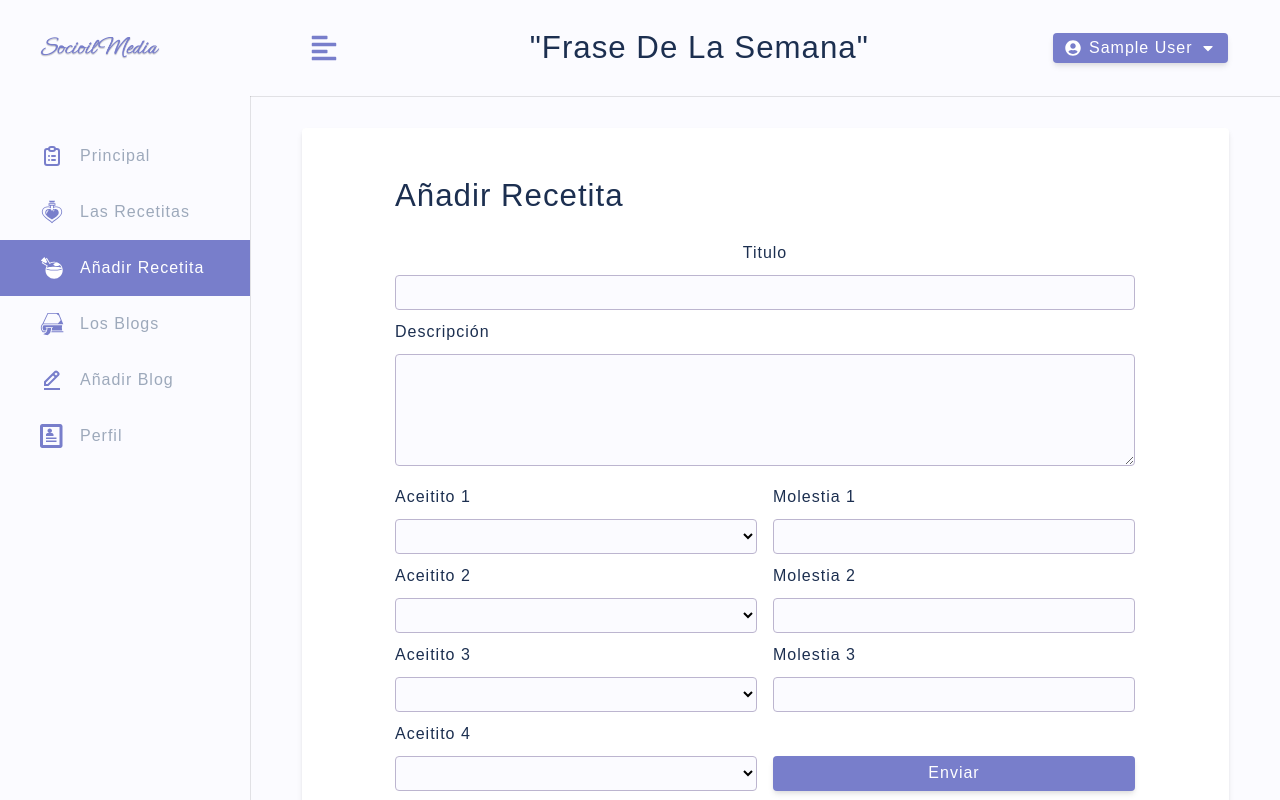
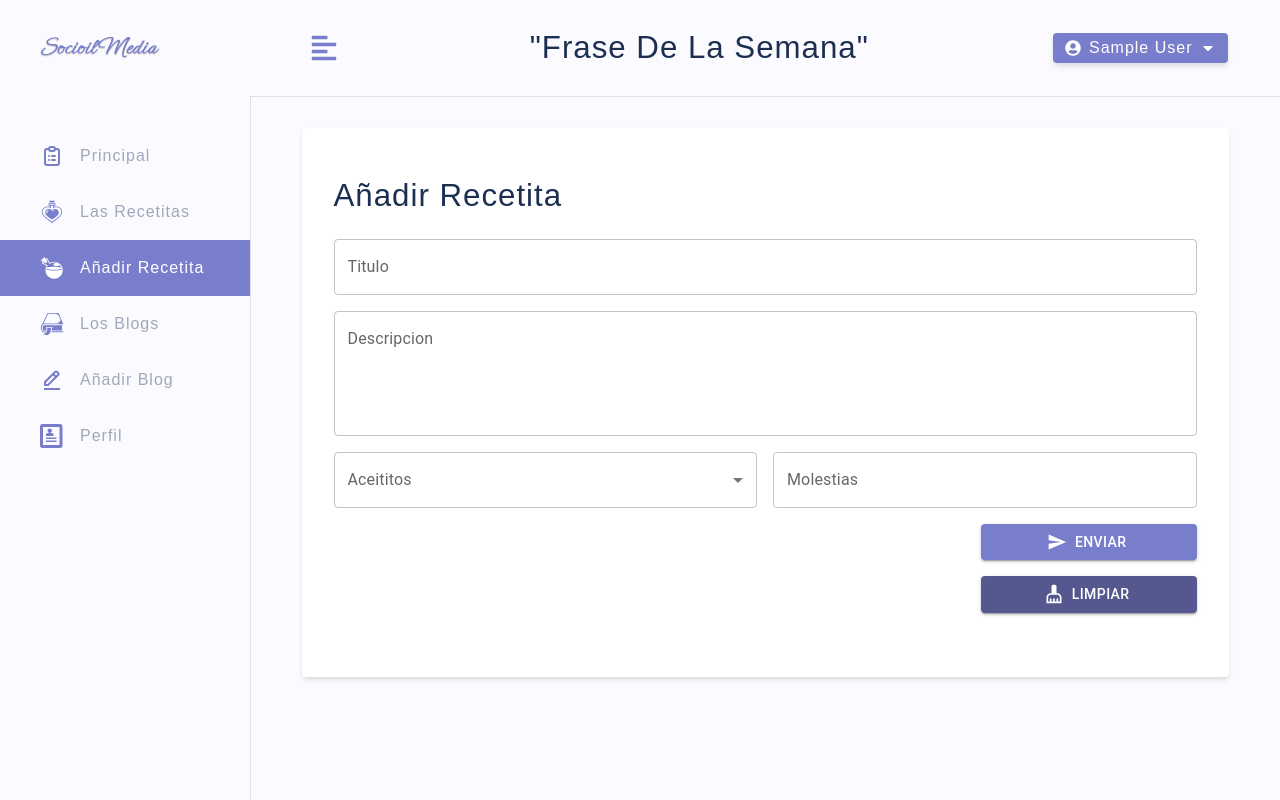
Before and after one commit to A-rielox/mui-socioil, a React (Create React App) app in the folder client/: page /add-recipe in a window 1280 px wide. Shown: the top 800 px of the page. Built offline with nearby package versions, Linux system fonts and the light colour scheme; sample sign-in values are in the browser's storage.

Commit message:
listo modelo interior con MUI

```diff
--- a/client/package.json
+++ b/client/package.json
@@ -3,6 +3,10 @@
    "version": "0.1.0",
    "private": true,
    "dependencies": {
+      "@emotion/react": "^11.9.0",
+      "@emotion/styled": "^11.8.1",
+      "@mui/icons-material": "^5.6.2",
+      "@mui/material": "^5.6.2",
       "@testing-library/jest-dom": "^5.16.2",
       "@testing-library/react": "^12.1.3",
       "@testing-library/user-event": "^13.5.0",
--- a/client/src/App.js
+++ b/client/src/App.js
@@ -9,11 +9,7 @@ import {
    AllBlogs,
    AddBlog,
 } from './pages/dashboard';
-/*
 
-
-
-*/
 // import { motion } from "framer-motion"
 import { AnimatePresence } from 'framer-motion';
 import styled from 'styled-components';
--- a/client/src/pages/dashboard/AddRecipe.js
+++ b/client/src/pages/dashboard/AddRecipe.js
@@ -1,8 +1,25 @@
+import React from 'react';
 import { useEffect } from 'react';
 
 import { useAppContext } from '../../context/appContext';
 import styled from 'styled-components';
 import { InputSimple, Alert, InputSelect } from '../../components';
+
+// MUI
+import Box from '@mui/material/Box';
+import OutlinedInput from '@mui/material/OutlinedInput';
+import InputLabel from '@mui/material/InputLabel';
+import MenuItem from '@mui/material/MenuItem';
+import FormControl from '@mui/material/FormControl';
+import Select from '@mui/material/Select';
+import Chip from '@mui/material/Chip';
+//
+import TextField from '@mui/material/TextField';
+import Stack from '@mui/material/Stack';
+
+import Button from '@mui/material/Button';
+import SendIcon from '@mui/icons-material/Send';
+import CleaningServicesIcon from '@mui/icons-material/CleaningServices';
 
 // los valores los pongo en el global ( y no en la pura pag como en el register ) xq para editar y agregar receta voy a ocupar la misma pag ( y la diferencia en la pag la hago con el "isEditing" )
 const AddRecipe = () => {
@@ -39,6 +56,34 @@ const AddRecipe = () => {
       problem3,
    } = useAppContext();
    // PRIMERO CAMBIO TODO EN EL STATE ( LOS DATOS DE LA RECETA ), Y LUEGO LO MANDO
+
+   //mui
+   const [personName, setPersonName] = React.useState([]);
+   const handleChangeOils = event => {
+      const {
+         target: { value },
+      } = event;
+      setPersonName(
+         // On autofill we get a stringified value.
+         typeof value === 'string' ? value.split(',') : value
+      );
+   };
+   const ITEM_HEIGHT = 48;
+   const ITEM_PADDING_TOP = 8;
+   const MenuProps = {
+      PaperProps: {
+         style: {
+            maxHeight: ITEM_HEIGHT * 4.5 + ITEM_PADDING_TOP,
+            width: 250,
+         },
+      },
+   };
+   //problems
+   const [valueProblem, setValueProblem] = React.useState('');
+
+   const handleChangeProblem = event => {
+      setValueProblem(event.target.value);
+   };
 
    const handleRecipeInput = e => {
       const name = e.target.name;
@@ -83,122 +128,134 @@ const AddRecipe = () => {
       <Wrapper>
          <form className="form">
             <h3>{isEditing ? 'editar recetita' : 'añadir recetita'} </h3>
+
             {showAlert && <Alert />}
 
-            <div className="form-center">
-               {/* title */}
-               <InputSimple
-                  inputClass={'title'}
-                  type="text"
-                  labelText="Titulo"
+            <TextField
+               id="outlined-multiline-flexible"
+               label="Titulo"
+               multiline
+               fullWidth
+               maxRows={2}
                name="title"
                value={title}
-                  changeStateValues={handleRecipeInput}
+               onChange={handleRecipeInput}
+               sx={{
+                  mb: 2,
+                  '.Mui-focused .MuiOutlinedInput-notchedOutline': {
+                     borderColor: 'var(--primary-500);',
+                     borderWidth: '2px',
+                  },
+               }}
             />
 
-               {/* description */}
-               {/* <InputSimple
-                  type="text-area"
-                  labelText="Descripción"
-                  name="desc"
-                  value={desc}
-                  changeStateValues={handleRecipeInput}
-               /> */}
-
-               <div className="form-row description">
-                  <label htmlFor="description" className="form-label">
-                     descripción
-                  </label>
-
-                  <textarea
-                     className="form-textarea"
-                     type="text"
-                     rows="5"
+            <TextField
+               id="outlined-multiline-description"
+               label="Descripcion"
+               multiline
+               fullWidth
+               rows={4}
+               maxRows={4}
                name="desc"
                value={desc}
                onChange={handleRecipeInput}
+               sx={{
+                  mb: 2,
+                  // '.MuiOutlinedInput-notchedOutline': {
+                  //    borderColor: '#d711d7',
+                  //    borderWidth: '8px',
+                  // },
+                  // '.Mui-focused .MuiOutlinedInput-notchedOutline': {
+                  //    borderColor: '#77d711',
+                  //    borderWidth: '8px',
+                  // },
+                  // '&:hover .MuiOutlinedInput-notchedOutline': {
+                  //    borderColor: '#1ee8f2',
+                  //    borderWidth: '8px',
+                  // },
+               }}
             />
-               </div>
 
             {/* ACEITES */}
-
-               <InputSelect
-                  labelText="aceitito 1"
-                  inputClass={'classOil1'}
-                  key="oil1"
-                  name="oil1"
-                  value={oil1}
-                  changeStateValues={handleRecipeInput}
-                  list={['', ...oilsOptions]}
-               ></InputSelect>
-               <InputSelect
-                  labelText="aceitito 2"
-                  inputClass={'classOil2'}
-                  key="oil2"
-                  name="oil2"
-                  value={oil2}
-                  changeStateValues={handleRecipeInput}
-                  list={['', ...oilsOptions]}
-               ></InputSelect>
-               <InputSelect
-                  labelText="aceitito 3"
-                  inputClass={'classOil3'}
-                  key="oil3"
-                  name="oil3"
-                  value={oil3}
-                  changeStateValues={handleRecipeInput}
-                  list={['', ...oilsOptions]}
-               ></InputSelect>
-               <InputSelect
-                  labelText="aceitito 4"
-                  inputClass={'classOil4'}
-                  key="oil4"
-                  name="oil4"
-                  value={oil4}
-                  changeStateValues={handleRecipeInput}
-                  list={['', ...oilsOptions]}
-               ></InputSelect>
-               <InputSelect
-                  labelText="aceitito 5"
-                  inputClass={'classOil5'}
-                  key="oil5"
-                  name="oil5"
-                  value={oil5}
-                  changeStateValues={handleRecipeInput}
-                  list={['', ...oilsOptions]}
-               ></InputSelect>
+            <Stack
+               direction={{ xs: 'column', sm: 'row' }}
+               spacing={2}
+               justifyContent="space-between"
+               // alignItems="center"
+               alignItems={{ xs: 'center', sm: 'flex-start' }}
+            >
+               <FormControl
+                  id="multiline-oils"
+                  sx={{
+                     flex: 1,
+                     width: { xs: '100%', sm: 'auto' },
+                     // '& fieldset > legend': { width: '60px' },
+                  }}
+                  label="aceititos"
+               >
+                  <InputLabel id="oils-input">Aceititos</InputLabel>
+                  <Select
+                     labelId="oils-input"
+                     id="multiple-oils"
+                     multiple
+                     value={personName}
+                     onChange={handleChangeOils}
+                     input={
+                        <OutlinedInput
+                           color="secondary"
+                           id="select-multiple-oils"
+                           label="Chip"
+                        />
+                     }
+                     renderValue={selected => (
+                        <Box
+                           sx={{
+                              display: 'flex',
+                              flexWrap: 'wrap',
+                              gap: 0.5,
+                           }}
+                        >
+                           {selected.map(value => (
+                              <Chip key={value} label={value} />
+                           ))}
+                        </Box>
+                     )}
+                     MenuProps={MenuProps}
+                  >
+                     {oilsOptions.map(name => (
+                        <MenuItem
+                           key={name}
+                           value={name}
+                           // style={getStyles(name, personName, theme)}
+                        >
+                           {name}
+                        </MenuItem>
+                     ))}
+                  </Select>
+               </FormControl>
 
                {/* PROBLEMS */}
 
-               <InputSimple
-                  labelText="molestia 1"
-                  inputClass={'classProblem1'}
-                  key="problem1"
-                  type="text"
-                  name="problem1"
-                  value={problem1}
-                  changeStateValues={handleRecipeInput}
-               ></InputSimple>
-               <InputSimple
-                  labelText="molestia 2"
-                  inputClass={'classProblem2'}
-                  key="problem2"
-                  type="text"
-                  name="problem2"
-                  value={problem2}
-                  changeStateValues={handleRecipeInput}
-               ></InputSimple>
-               <InputSimple
-                  labelText="molestia 3"
-                  inputClass={'classProblem3'}
-                  key="problem3"
-                  type="text"
-                  name="problem3"
-                  value={problem3}
-                  changeStateValues={handleRecipeInput}
-               ></InputSimple>
+               <TextField
+                  id="multiline-problems"
+                  label="Molestias"
+                  placeholder="Separa las molestias con una coma (,)"
+                  multiline
+                  maxRows={4}
+                  value={valueProblem}
+                  onChange={handleChangeProblem}
+                  sx={{ flex: 1, width: { xs: '100%', sm: 'auto' } }}
+               />
+            </Stack>
 
-               {/* <div className="btn-container"></div> */}
+            {/* <Stack
+                  direction="column"
+                  justifyContent="flex-start"
+                  alignItems="flex-end"
+                  spacing={2}
+                  sx={{ mt: 1 }}
+               >
+                  <Box sx={{ width: { xs: '100%', sm: '25%' } }}>
                      <button
                         className="btn btn-block submit-btn"
                         type="submit"
@@ -207,8 +264,10 @@ const AddRecipe = () => {
                      >
                         enviar
                      </button>
+                  </Box>*/}
 
             {/* este tiene q ir despues del submit button  */}
+            {/* <Box sx={{ width: { xs: '100%', sm: '25%' } }}>
                      <button
                         className="btn btn-block clear-btn"
                         onClick={e => {
@@ -218,7 +277,48 @@ const AddRecipe = () => {
                      >
                         limpiar
                      </button>
-            </div>
+                  </Box>
+               </Stack>   */}
+
+            <Stack
+               direction="column"
+               justifyContent="flex-start"
+               alignItems="flex-end"
+               spacing={2}
+               sx={{ mt: 2 }}
+            >
+               <Button
+                  variant="contained"
+                  startIcon={<SendIcon />}
+                  sx={{
+                     width: { xs: '100%', sm: '25%' },
+                     bgcolor: 'var(--primary-500)',
+                     '&:hover': {
+                        backgroundColor: 'var(--primary-100)',
+                        color: 'var(--primary-700)',
+                     },
+                  }}
+                  onClick={() => {
+                     console.log('xxxxxxxxxx');
+                  }}
+               >
+                  enviar
+               </Button>
+               <Button
+                  variant="contained"
+                  startIcon={<CleaningServicesIcon />}
+                  sx={{
+                     width: { xs: '100%', sm: '25%' },
+                     bgcolor: 'var(--primary-700)',
+                     '&:hover': {
+                        backgroundColor: 'var(--primary-100)',
+                        color: 'var(--primary-700)',
+                     },
+                  }}
+               >
+                  limpiar
+               </Button>
+            </Stack>
          </form>
       </Wrapper>
    );
@@ -233,43 +333,6 @@ const Wrapper = styled.section`
    padding: 3rem 2rem 4rem;
    box-shadow: var(--shadow-2);
 
-   .title {
-      grid-area: title;
-   }
-   .description {
-      grid-area: description;
-   }
-   .classOil1 {
-      grid-area: oil1;
-   }
-   .classOil2 {
-      grid-area: oil2;
-   }
-   .classOil3 {
-      grid-area: oil3;
-   }
-   .classOil4 {
-      grid-area: oil4;
-   }
-   .classOil5 {
-      grid-area: oil5;
-   }
-   .classProblem1 {
-      grid-area: problem1;
-   }
-   .classProblem2 {
-      grid-area: problem2;
-   }
-   .classProblem3 {
-      grid-area: problem3;
-   }
-   .submit-btn {
-      grid-area: submitBtn;
-   }
-   .clear-btn {
-      grid-area: clearBtn;
-   }
-
    h3 {
       margin-top: 0;
    }
@@ -281,104 +344,4 @@ const Wrapper = styled.section`
       max-width: 100%;
       width: 100%;
    }
-   .form-row {
-      margin-bottom: 0;
-   }
-   .form-center {
-      display: grid;
-      row-gap: 0.5rem;
-      grid-template-areas:
-         'title'
-         'description'
-         'oil1'
-         'oil2'
-         'oil3'
-         'oil4'
-         'oil5'
-         'problem1'
-         'problem2'
-         ' problem3'
-         'submitBtn'
-         'clearBtn';
-   }
-   .form-center button {
-      align-self: end;
-      height: 35px;
-      margin-top: 1rem;
-   }
-   /* .btn-container {
-      display: grid;
-      grid-template-columns: 1fr 1fr;
-      column-gap: 1rem;
-      align-self: flex-end;
-      margin-top: 0.5rem;
-      button {
-         height: 35px;
-      }
-   } */
-   .clear-btn {
-      background: var(--grey-500);
-   }
-   .clear-btn:hover {
-      background: var(--grey-700);
-   }
-   @media (min-width: 992px) {
-      .form-center {
-         grid-template-columns: 1fr 1fr;
-         align-items: center;
-         column-gap: 1rem;
-
-         grid-template-areas:
-            'title title'
-            'description description'
-            'oil1 problem1'
-            'oil2 problem2'
-            'oil3 problem3'
-            'oil4 submitBtn'
-            'oil5 clearBtn';
-      }
-
-      .btn-container {
-         margin-top: 0;
-      }
-   }
-   @media (min-width: 1120px) {
-      .form {
-         margin: 0 auto;
-         /* border-radius: 0;
-      box-shadow: none;
-      padding: 0; */
-         /* max-width: 80%; */
-         max-width: 740px;
-         width: 100%;
-      }
-
-      .form-center {
-         grid-template-columns: 1fr 1fr /* 1fr */;
-
-         /* grid-template-areas:
-            'title title .'
-            'description description .'
-            'oil1 problem1 .'
-            'oil2 problem2 .'
-            'oil3 problem3 .'
-            'oil4 . submitBtn'
-            'oil5 . clearBtn';*/
-      }
-      .form-center button {
-         margin-top: 0;
-      }
-
-      .btn-container {
-         display: grid;
-         grid-template-columns: 1fr;
-         row-gap: 1rem;
-         align-self: flex-end;
-         /* margin-top: 0.5rem; */
-         /* padding-top: 2rem; */
-         button {
-            height: 35px;
-         }
-      }
-   }
 `;
--- a/package.json
+++ b/package.json
@@ -17,6 +17,7 @@
       "nodemon": "^2.0.15"
    },
    "dependencies": {
+      "@mui/icons-material": "^5.6.2",
       "axios": "^0.26.0",
       "bcryptjs": "^2.4.3",
       "dotenv": "^16.0.0",
```
Also changed, not shown: 2 other files (tests, documents, lock files or other folders). Lines whose indentation alone changed are shown as unchanged.
